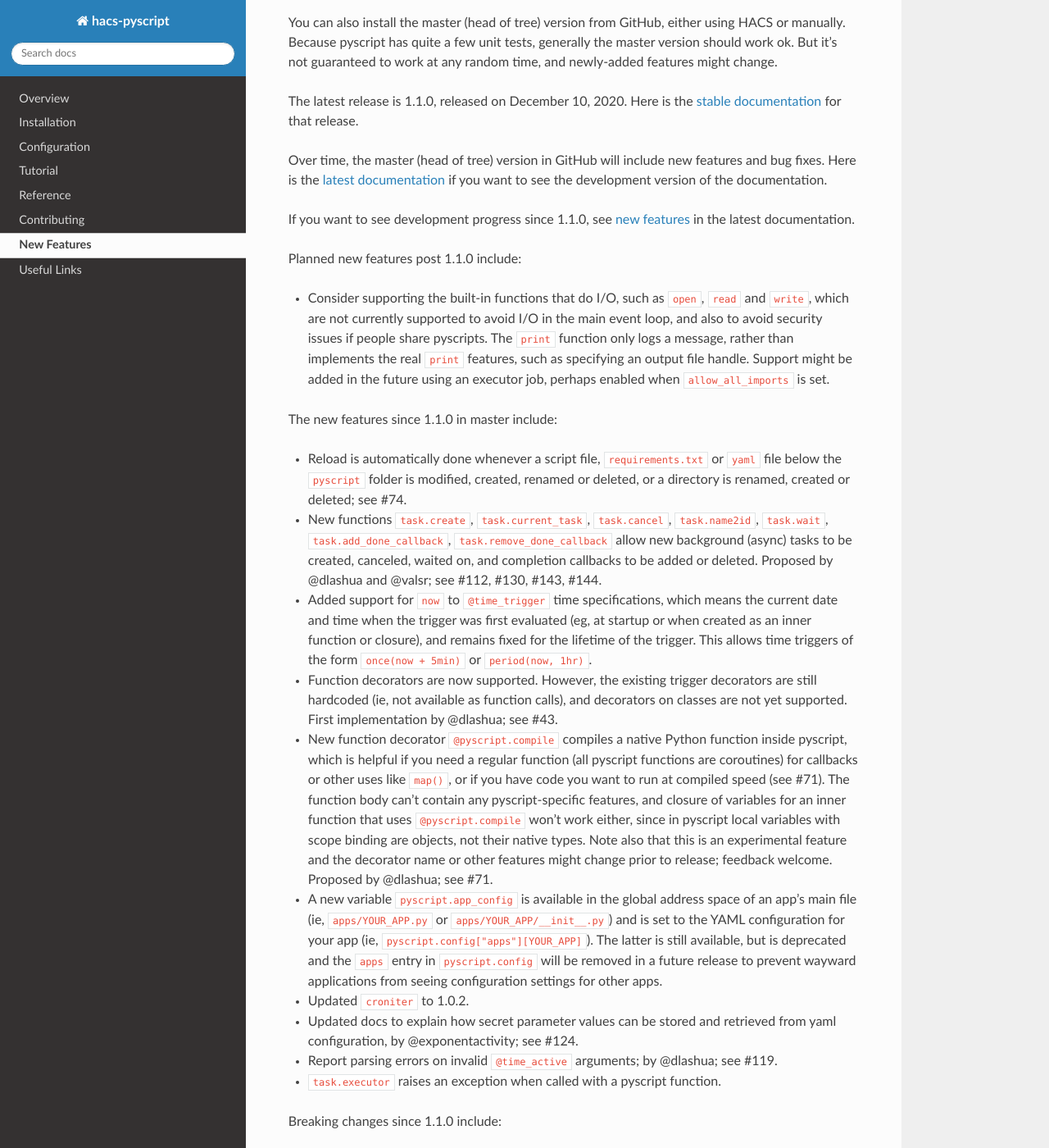
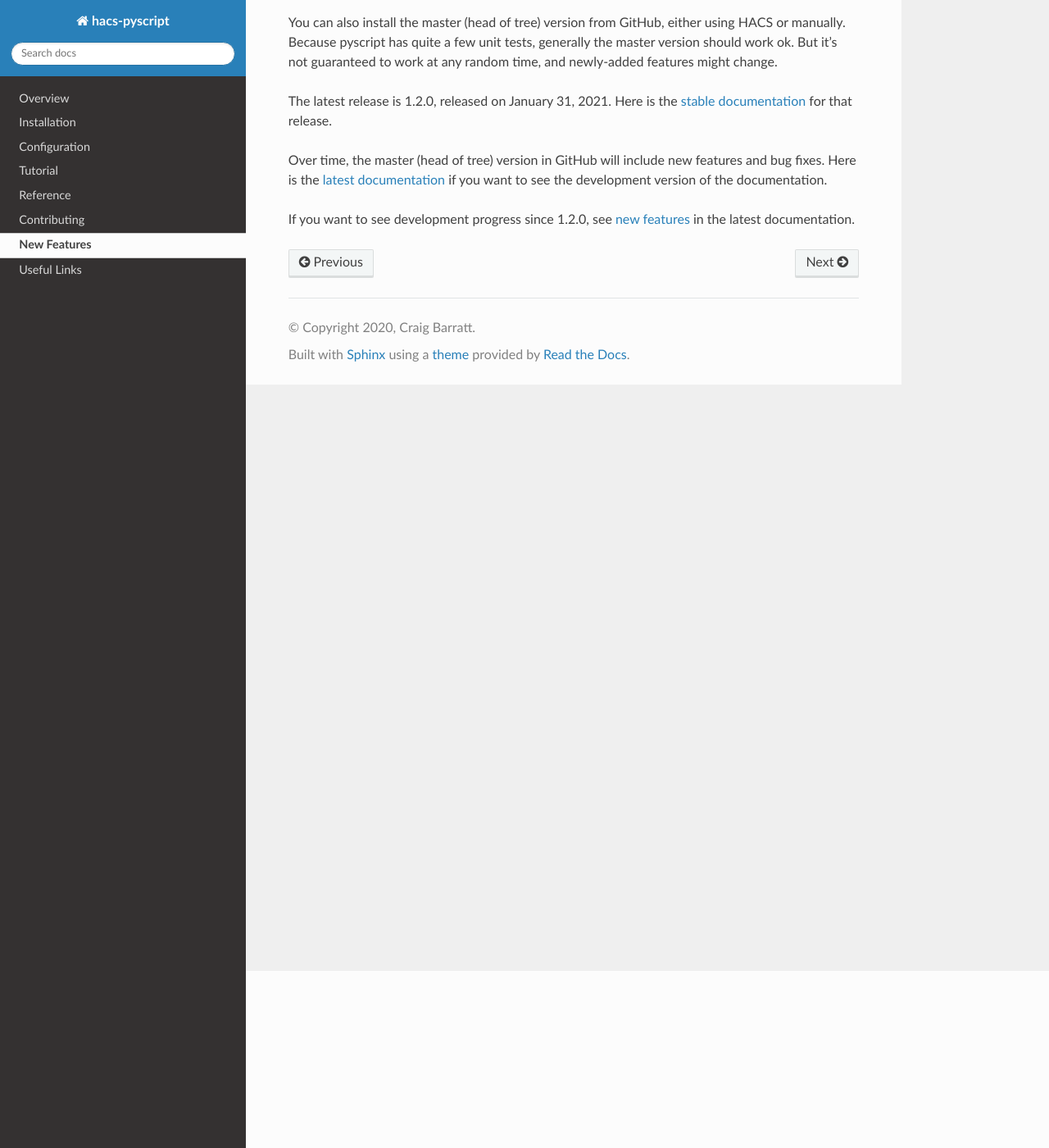
Before and after one commit to custom-components/pyscript, a Sphinx documentation site: the page built from docs/new_features.rst, in a window 1280 px wide and 1400 px high, scrolled down 216 px. Shown: the whole window at 82% size. Built offline with Sphinx 7.4.7 and the Read the Docs theme 2.0.0, drawn with Linux system fonts in a browser that asks for light colours; some of the changed text lies outside the part shown.

```diff
--- a/docs/conf.py
+++ b/docs/conf.py
@@ -23,7 +23,7 @@ copyright = '2020, Craig Barratt'
 author = 'Craig Barratt'
 
 # The full version, including alpha/beta/rc tags
-release = '1.1.0'
+release = '1.2.0'
 
 master_doc = 'index'
 
--- a/docs/new_features.rst
+++ b/docs/new_features.rst
@@ -8,88 +8,13 @@ You can also install the master (head of tree) version from GitHub, either using
 Because pyscript has quite a few unit tests, generally the master version should work ok. But it's not
 guaranteed to work at any random time, and newly-added features might change.
 
-The latest release is 1.1.0, released on December 10, 2020.  Here is the `stable documentation
+The latest release is 1.2.0, released on January 31, 2021.  Here is the `stable documentation
 <https://hacs-pyscript.readthedocs.io/en/stable>`__ for that release.
 
 Over time, the master (head of tree) version in GitHub will include new features and bug fixes.
 Here is the `latest documentation <https://hacs-pyscript.readthedocs.io/en/latest>`__ if you want
 to see the development version of the documentation.
 
-If you want to see development progress since 1.1.0, see
+If you want to see development progress since 1.2.0, see
 `new features <https://hacs-pyscript.readthedocs.io/en/latest/new_features.html>`__
 in the latest documentation.
-
-Planned new features post 1.1.0 include:
-
-- Consider supporting the built-in functions that do I/O, such as ``open``, ``read`` and ``write``, which
-  are not currently supported to avoid I/O in the main event loop, and also to avoid security issues if people
-  share pyscripts. The ``print`` function only logs a message, rather than implements the real ``print`` features,
-  such as specifying an output file handle. Support might be added in the future using an executor job, perhaps
-  enabled when ``allow_all_imports`` is set.
-
-The new features since 1.1.0 in master include:
-
-- Reload is automatically done whenever a script file, ``requirements.txt`` or ``yaml`` file below the
-  ``pyscript`` folder is modified, created, renamed or deleted, or a directory is renamed, created or
-  deleted; see #74.
-- New functions ``task.create``, ``task.current_task``, ``task.cancel``, ``task.name2id``, ``task.wait``,
-  ``task.add_done_callback``, ``task.remove_done_callback`` allow new background (async) tasks to be
-  created, canceled, waited on, and completion callbacks to be added or deleted.  Proposed by @dlashua
-  and @valsr; see #112, #130, #143, #144.
-- Added support for ``now`` to ``@time_trigger`` time specifications, which means the current date and
-  time when the trigger was first evaluated (eg, at startup or when created as an inner function or closure),
-  and remains fixed for the lifetime of the trigger. This allows time triggers of the form ``once(now + 5min)``
-  or ``period(now, 1hr)``.
-- Function decorators are now supported. However, the existing trigger decorators are still hardcoded
-  (ie, not available as function calls), and decorators on classes are not yet supported.  First
-  implementation by @dlashua; see #43.
-- New function decorator ``@pyscript.compile`` compiles a native Python function inside pyscript, which
-  is helpful if you need a regular function (all pyscript functions are coroutines) for callbacks or
-  other uses like ``map()``, or if you have code you want to run at compiled speed (see #71). The
-  function body can't contain any pyscript-specific features, and closure of variables for an inner
-  function that uses ``@pyscript.compile`` won't work either, since in pyscript local variables with
-  scope binding are objects, not their native types.  Note also that this is an experimental feature
-  and the decorator name or other features might change prior to release; feedback welcome.
-  Proposed by @dlashua; see #71.
-- A new variable ``pyscript.app_config`` is available in the global address space of an app's main
-  file (ie, ``apps/YOUR_APP.py`` or ``apps/YOUR_APP/__init__.py``) and is set to the YAML configuration
-  for your app (ie, ``pyscript.config["apps"][YOUR_APP]``). The latter is still available, but is
-  deprecated and the ``apps`` entry in ``pyscript.config`` will be removed in a future release to
-  prevent wayward applications from seeing configuration settings for other apps.
-- Updated ``croniter`` to 1.0.2.
-- Updated docs to explain how secret parameter values can be stored and retrieved from yaml
-  configuration, by @exponentactivity; see #124.
-- Report parsing errors on invalid ``@time_active`` arguments; by @dlashua; see #119.
-- ``task.executor`` raises an exception when called with a pyscript function.
-
-Breaking changes since 1.1.0 include:
-
-None.  However, the use of ``pyscript.config["apps"][YOUR_APP]`` to get application configuration
-is still available but now deprecated. The ``apps`` entry in ``pyscript.config`` will be removed in
-a future release. This is to prevent wayward applications from seeing configuration settings for other
-apps. The new ``pyscript.app_config`` variable should be used instead - it is set to
-``pyscript.config["apps"][YOUR_APP]`` for each app.
-
-Bug fixes since 1.1.0 include:
-
-- Fixed shutdown trigger for case where it calls ``task.unique()``; reported by @dlashua (#117).
-- Duplicate ``@service`` function definitions (ie, with the same name) now correctly register
-  the service, reported by @wsw70; see #121.
-- Added error message for invalid ``@time_active`` argument, by @dlashua; see #118.
-- The ``scripts`` subdirectory is now recursively traversed for ``requirements.txt`` files.
-- Inner functions and classes (defined inside a function) are added to global symbol table
-  if declared as global.
-- Reload all scripts if global settings ``allow_all_imports`` or ``hass_is_global`` change; see #74.
-- Methods bound to class instances use weakrefs so that ``__del__`` works; reported by @dlashua; see #146.
-- Inner functions and classes are added to global symbol table if declared as ``global``.
-- Pyscript user-defined functions (which are all async) can now be called from native python async
-  code; see #137.
-- Internals that call ``open()`` now set ``encoding=utf-8`` so Windows platforms use the correct
-  encoding; see #145.
-- On Windows, python is missing ``locale.nl_langinfo``, which caused startup to fail when the
-  locale-specific days of week were extracted.  Now the days of week in time trigger expressions
-  are available on Windows, but only in English; see #145.
-- ``task.name2id()`` raises ``NameError`` if task name is undefined. Also added ``kwargs`` to ``task.wait()``.
-- Added ``"scripts/**" to ``REQUIREMENTS_PATHS``, so deeper directories are searched.
-- Fixed typos in task reaper code, by @dlashua; see #116.
-- Fixed exception on invalid service call positional arguments, reported by @huonw; see #131.
```
